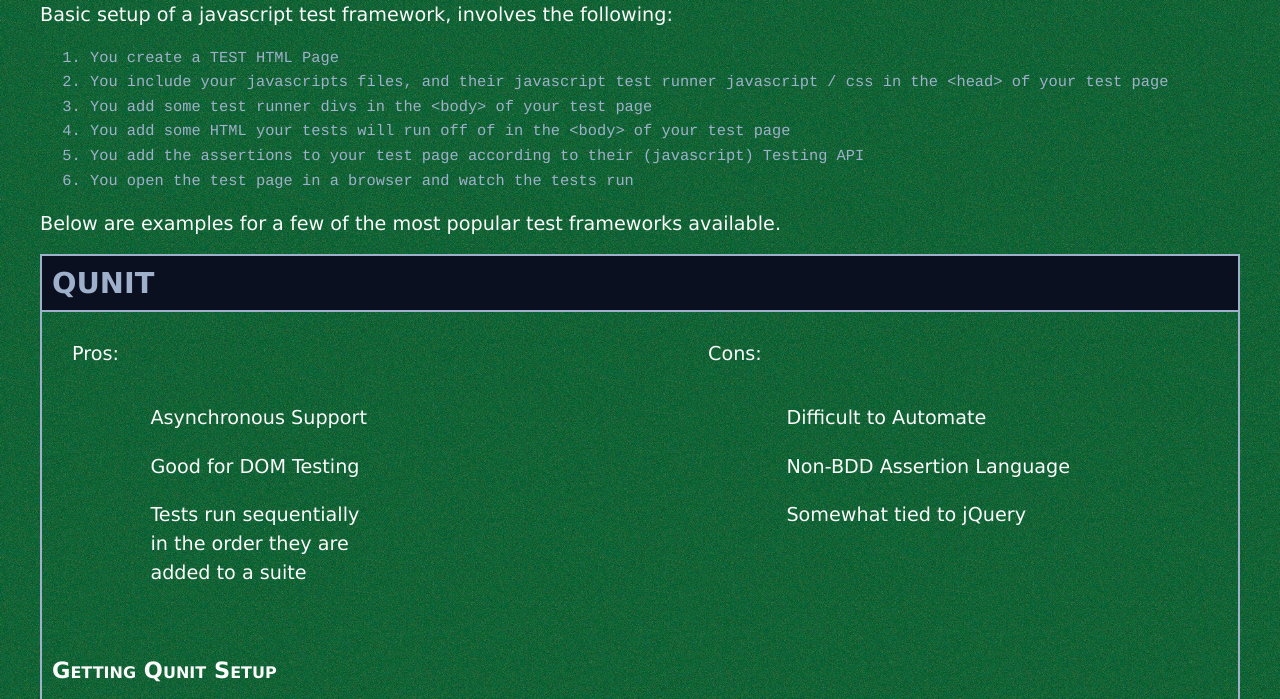
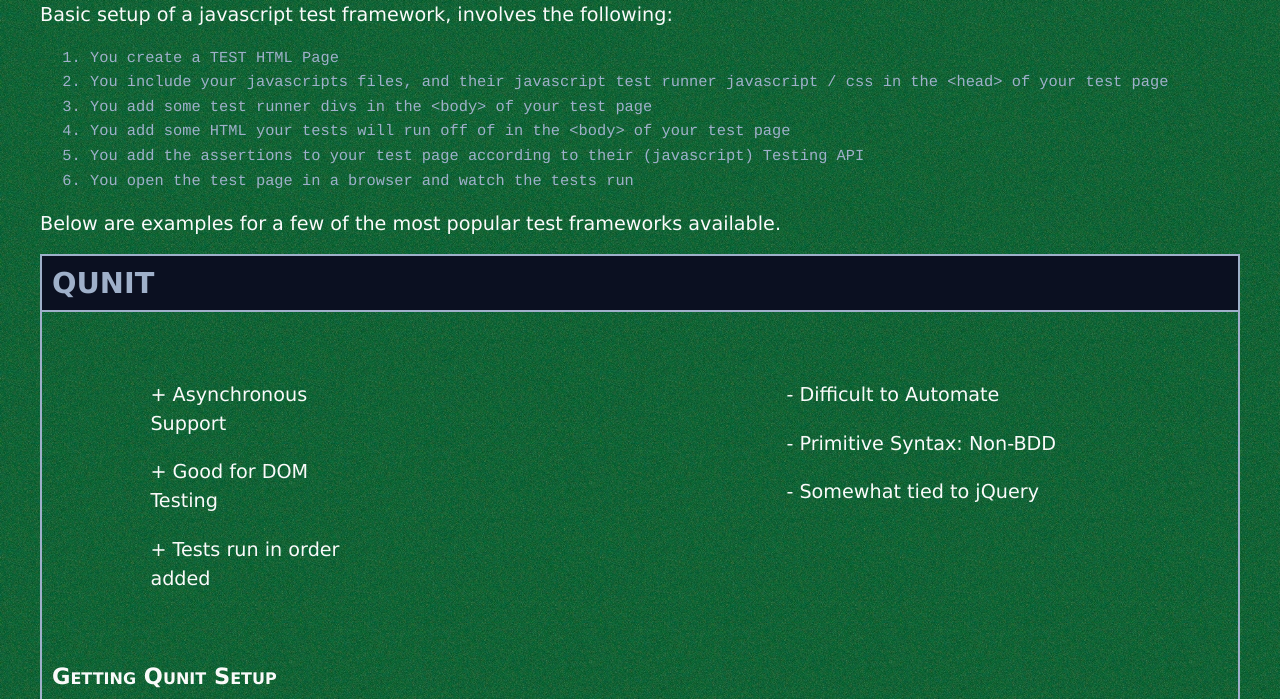
Before and after one commit to xdotcommer/magic8, a plain HTML site: page public/testing.html in a window 1280 px wide. Shown: the part 93-792 px from the top of the page. Drawn offline with Linux system fonts and the light colour scheme.

Commit message:
Added pros and cons for qunit

```diff
--- a/public/testing.html
+++ b/public/testing.html
@@ -38,20 +38,18 @@
 		<h2>QUNIT</h2>
 
 		<div class='left'>
-			Pros:
 			<ul>
-				<li>Asynchronous Support</li>
-				<li>Good for DOM Testing</li>
-				<li>Tests run sequentially in the order they are added to a suite</li>
+				<li>+ Asynchronous Support</li>
+				<li>+ Good for DOM Testing</li>
+				<li>+ Tests run in order added</li>
 			</ul>
 		</div>
 
 		<div class='right'>
-			Cons:
 			<ul>
-				<li>Difficult to Automate</li>
-				<li>Non-BDD Assertion Language</li>
-				<li>Somewhat tied to jQuery</li>
+				<li>- Difficult to Automate</li>
+				<li>- Primitive Syntax: Non-BDD</li>
+				<li>- Somewhat tied to jQuery</li>
 			</ul>
 		</div>
 
```
